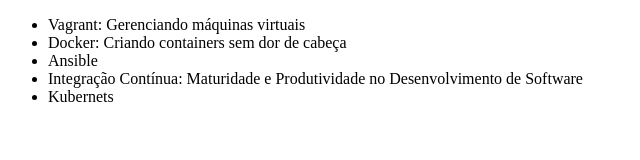
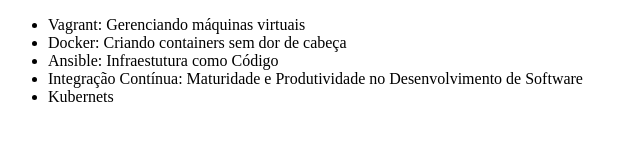
Before and after one commit to VictorTenedini/alura-git, a plain HTML site: page index.html in a window 1280 px wide. Shown: the whole page, without its empty margins (0-640 px from the left). Drawn offline with Linux system fonts and the light colour scheme.

Commit message:
Mudando item Ansible

```diff
--- a/index.html
+++ b/index.html
@@ -8,7 +8,7 @@
     <ul>
         <li>Vagrant: Gerenciando máquinas virtuais</li>
         <li>Docker: Criando containers sem dor de cabeça</li>
-        <li>Ansible</li>
+        <li>Ansible: Infraestutura como Código</li>
         <li>Integração Contínua: Maturidade e Produtividade no Desenvolvimento de Software</li>
         <li>Kubernets</li>
     </ul>
```
